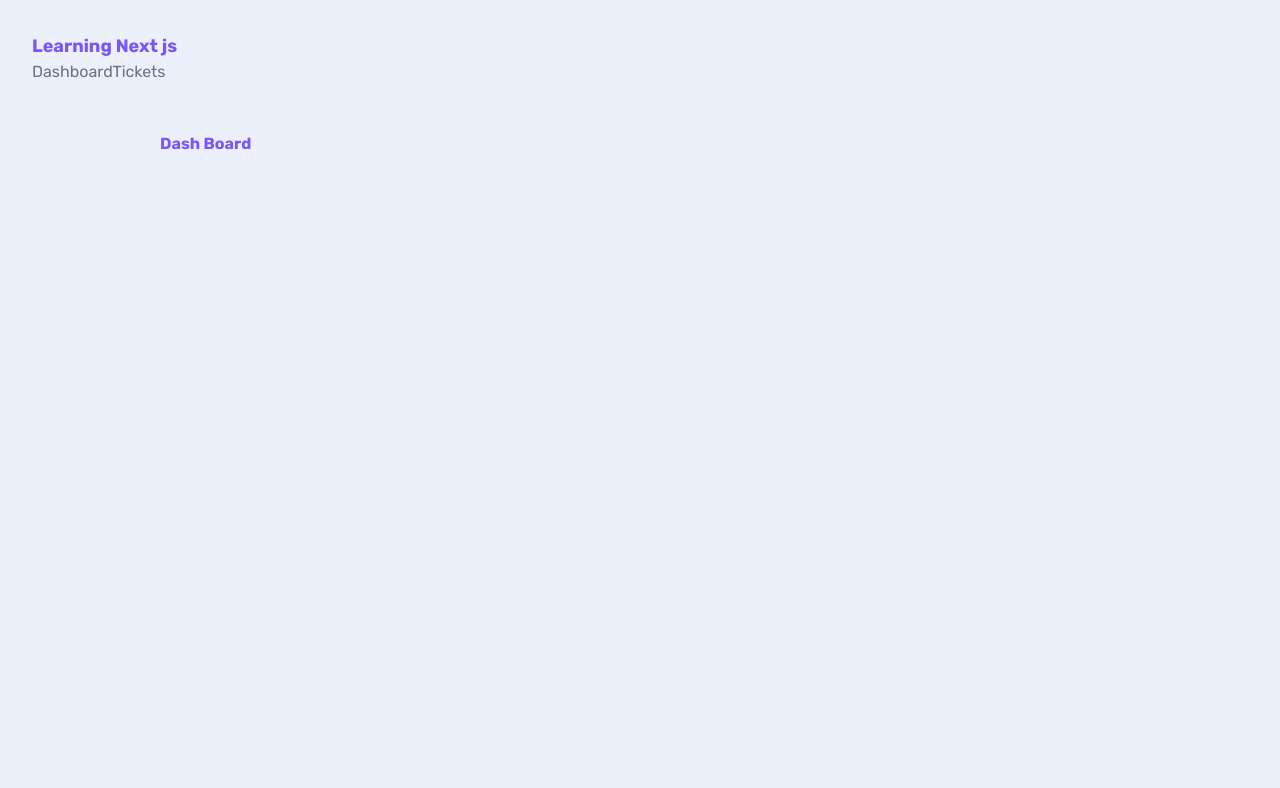
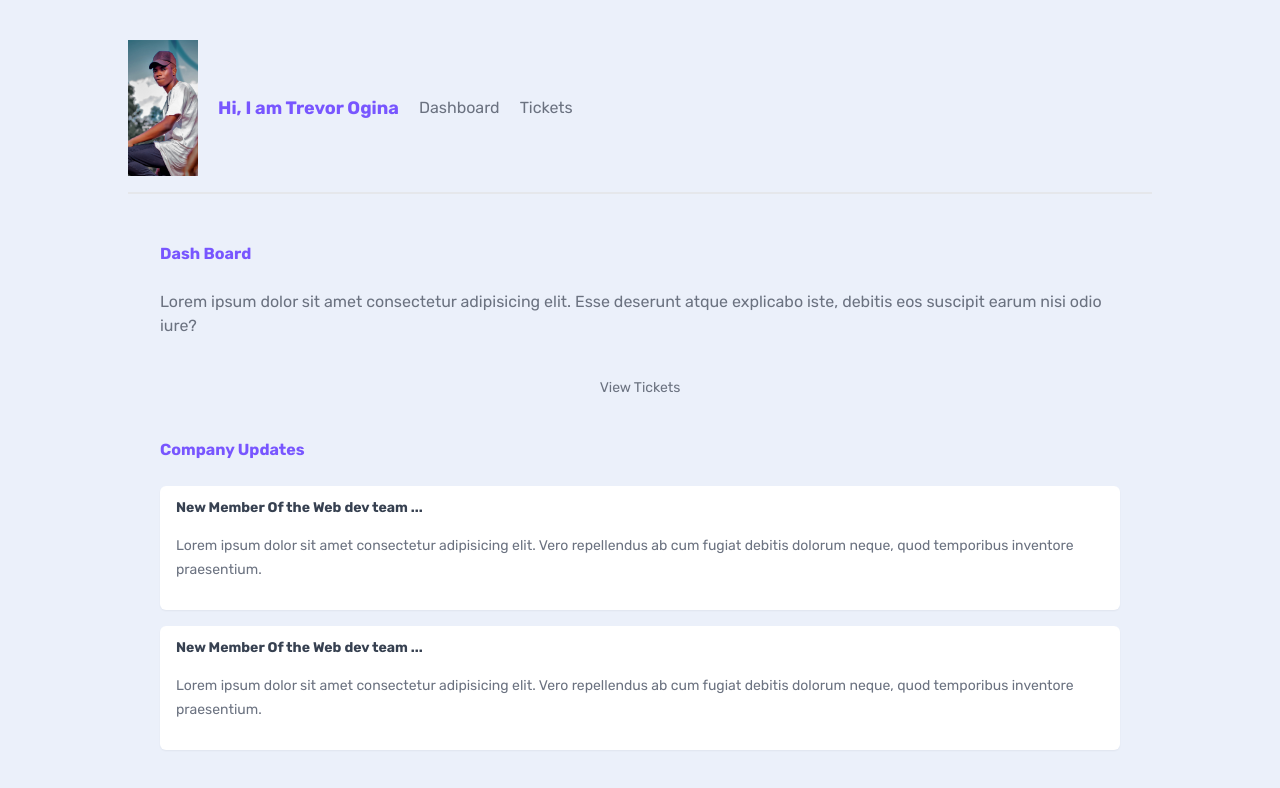
Before and after one commit to Trevor-crypto243/NEXT-JS, a Next.js app: page / in a window 1280 px wide. Shown: the top 788 px of the page. Built offline with nearby package versions, Linux system fonts and the light colour scheme.

Commit message:
Images, styles

```diff
--- a/app/components/Navbar.jsx
+++ b/app/components/Navbar.jsx
@@ -1,14 +1,24 @@
 import React from 'react'
 import Link from 'next/link'
+import Image from 'next/image'
+import logo from './logo.jpg'
 
 
 export default function Navbar() {
   return (
-    <nav>
-    <h1>Learning Next js</h1>
+  <nav>
+    <Image
+    src={logo}
+    alt='Trevor Ogina'
+    width={70} //pixels
+    height={30}
+    quality={100}
+    // placeholder='blur'
+    />
+
+    <h1>Hi, I am Trevor Ogina</h1>
     <Link href={"/"}>Dashboard</Link>
     <Link href={"/tickets"}>Tickets</Link>
-
   </nav>
   )
 }
--- a/app/globals.css
+++ b/app/globals.css
@@ -23,3 +23,125 @@ main > h2{
 p > a {
   @apply text-primary underline;
 }
+
+nav{
+  @apply
+  pb-4
+  border-b-2 border-gray-200
+  flex items-center gap-5
+  my-10 mx-auto
+  max-w-5xl;
+}
+
+nav a, nav span{
+  @apply text-gray-500;
+}
+nav a:hover{
+  @apply text-black;
+}
+main nav{
+  @apply border-0;
+}
+
+button{
+  @apply
+  px-3 py-2
+  rounded-sm
+  flex justify-between items-center gap-2
+  text-sm;
+}
+
+button:hover{
+  @apply bg-primary text-white;
+}
+
+.btn-secondary{
+  @apply bg-gray-200 text-gray-900;
+}
+
+form{
+  @apply
+  py-4 px-7
+  bg-primary
+  bg-opacity-5
+  rounded-md
+  block
+  mx-auto
+  min-w-fit w-1/4;
+}
+
+form label{
+  @apply block;
+}
+
+form input,form textarea, form select{
+  @apply
+  block
+  mt-2 my-4 px-2 py-1
+  rounded-sm w-full;
+}
+
+form button{
+  @apply block mx-auto;
+}
+
+.error{
+  @apply
+  border-2
+  border-red-500
+  bg-red-300
+  text-red-800
+  py-1 px-2
+  rounded-sm
+  block
+  max-w-fit
+  my-4 mx-auto
+}
+
+.card{
+  @apply
+  bg-white
+  shadow-sm
+  rounded-md
+  py-3 px-4 my-4
+  relative
+  overflow-hidden
+
+}
+
+.card h3{
+  @apply
+  font-bold text-gray-700 text-sm
+  mb-0
+}
+
+.card p{
+  @apply my-4 text-sm leading-6;
+}
+
+.pill{
+  @apply
+  py-1 px-2 mt-3
+  inline-block
+  text-xs font-semibold;
+}
+
+.pill.high{
+  @apply
+  bg-red-300
+  text-red-600
+}
+
+.pill.medium{
+  @apply bg-blue-300 text-blue-600;
+}
+
+.pill.low{
+  @apply bg-emerald-300 text-emerald-600;
+}
+
+.card.pill{
+  @apply
+  absolute bottom-0 right-0
+  rounded-tl-md;
+}
--- a/app/layout.jsx
+++ b/app/layout.jsx
@@ -15,8 +15,10 @@ export const metadata =  {
 export default function RootLayout({children}){
   return(
     <html lang="en">
-      <Navbar/>
-      <body className={rubik.className}>{children}</body>
+      <body className={rubik.className}>
+        <Navbar/>
+        {children}
+      </body>
     </html>
   )
 }
--- a/app/page.jsx
+++ b/app/page.jsx
@@ -1,7 +1,28 @@
+import Link from "next/link";
+
 export default function Home() {
   return (
     <main>
       <h2>Dash Board</h2>
+      <p>Lorem ipsum dolor sit amet consectetur adipisicing elit. Esse deserunt atque explicabo iste, debitis eos suscipit earum nisi odio iure?</p>
+
+      <div className="flex justify-center my-8">
+        <Link href="/tickets">
+          <button className="btn-primary">View Tickets</button>
+        </Link>
+      </div>
+
+      <h2>Company Updates</h2>
+
+      <div className="card">
+        <h3>New Member Of the Web dev team ...</h3>
+        <p>Lorem ipsum dolor sit amet consectetur adipisicing elit. Vero repellendus ab cum fugiat debitis dolorum neque, quod temporibus inventore praesentium.</p>
+      </div>
+
+      <div className="card">
+        <h3>New Member Of the Web dev team ...</h3>
+        <p>Lorem ipsum dolor sit amet consectetur adipisicing elit. Vero repellendus ab cum fugiat debitis dolorum neque, quod temporibus inventore praesentium.</p>
+      </div>
     </main>
   )
 }
```
Also changed, not shown: app/components/logo.jpg (added), 1 other file (tests, documents, lock files or other folders).
